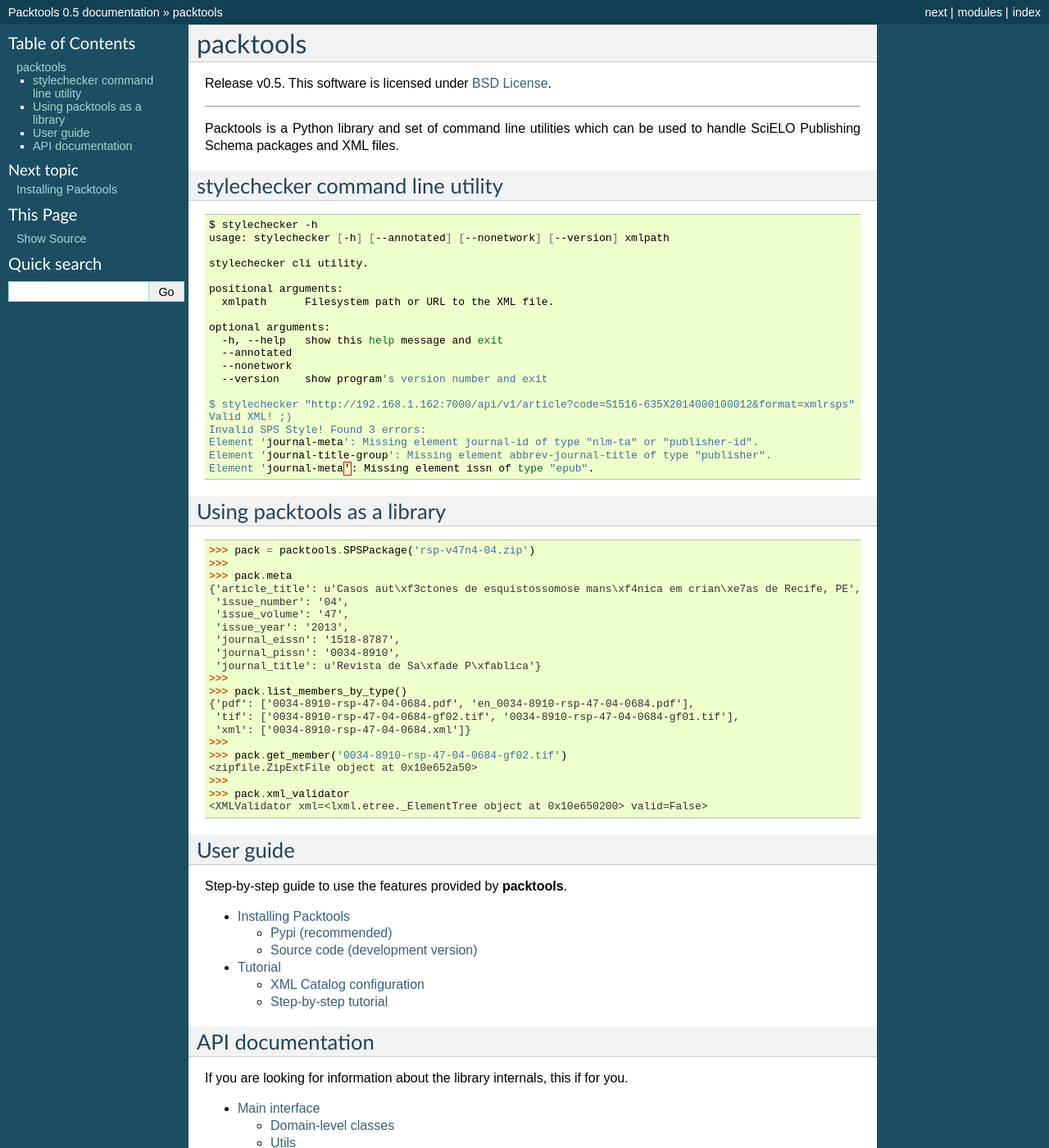
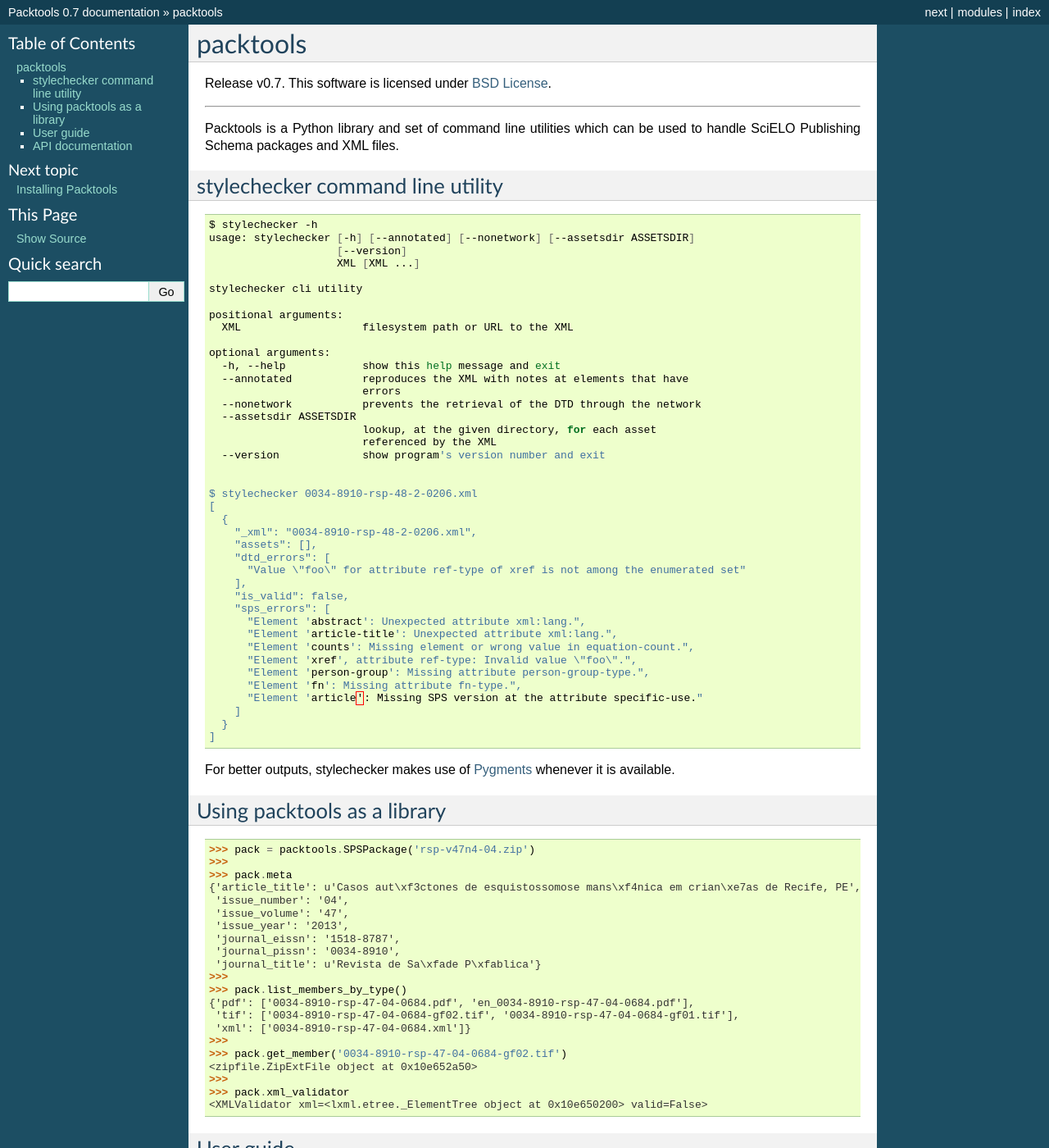
Before and after one commit to scieloorg/packtools, a Sphinx documentation site: the page built from docs/index.rst, in a window 1280 px wide and 1400 px high. Shown: the whole window at 82% size. Built offline with Sphinx 7.4.7, drawn with Linux system fonts in a browser that asks for light colours; some of the changed text lies outside the part shown.

Commit message:
Minor documentation improvements

```diff
--- a/docs/api.rst
+++ b/docs/api.rst
@@ -25,3 +25,4 @@
 -----
 
 .. autofunction:: packtools.XML
+.. autofunction:: packtools.utils.config_xml_catalog
--- a/docs/conf.py
+++ b/docs/conf.py
@@ -75,9 +75,9 @@
 # built documents.
 #
 # The short X.Y version.
-version = '0.5'
+version = packtools.__version__
 # The full version, including alpha/beta/rc tags.
-release = '0.5'
+release = version
 
 # The language for content autogenerated by Sphinx. Refer to documentation
 # for a list of supported languages.
--- a/docs/index.rst
+++ b/docs/index.rst
@@ -21,25 +21,50 @@
 .. code-block:: bash
 
     $ stylechecker -h
-    usage: stylechecker [-h] [--annotated] [--nonetwork] [--version] xmlpath
+    usage: stylechecker [-h] [--annotated] [--nonetwork] [--assetsdir ASSETSDIR]
+                        [--version]
+                        XML [XML ...]
 
-    stylechecker cli utility.
+    stylechecker cli utility
 
     positional arguments:
-      xmlpath      Filesystem path or URL to the XML file.
+      XML                   filesystem path or URL to the XML
 
     optional arguments:
-      -h, --help   show this help message and exit
-      --annotated
-      --nonetwork
-      --version    show program's version number and exit
+      -h, --help            show this help message and exit
+      --annotated           reproduces the XML with notes at elements that have
+                            errors
+      --nonetwork           prevents the retrieval of the DTD through the network
+      --assetsdir ASSETSDIR
+                            lookup, at the given directory, for each asset
+                            referenced by the XML
+      --version             show program's version number and exit
 
-    $ stylechecker "http://192.168.1.162:7000/api/v1/article?code=S1516-635X2014000100012&format=xmlrsps"
-    Valid XML! ;)
-    Invalid SPS Style! Found 3 errors:
-    Element 'journal-meta': Missing element journal-id of type "nlm-ta" or "publisher-id".
-    Element 'journal-title-group': Missing element abbrev-journal-title of type "publisher".
-    Element 'journal-meta': Missing element issn of type "epub".
+
+    $ stylechecker 0034-8910-rsp-48-2-0206.xml
+    [
+      {
+        "_xml": "0034-8910-rsp-48-2-0206.xml",
+        "assets": [],
+        "dtd_errors": [
+          "Value \"foo\" for attribute ref-type of xref is not among the enumerated set"
+        ],
+        "is_valid": false,
+        "sps_errors": [
+          "Element 'abstract': Unexpected attribute xml:lang.",
+          "Element 'article-title': Unexpected attribute xml:lang.",
+          "Element 'counts': Missing element or wrong value in equation-count.",
+          "Element 'xref', attribute ref-type: Invalid value \"foo\".",
+          "Element 'person-group': Missing attribute person-group-type.",
+          "Element 'fn': Missing attribute fn-type.",
+          "Element 'article': Missing SPS version at the attribute specific-use."
+        ]
+      }
+    ]
+
+
+For better outputs, stylechecker makes use of `Pygments <https://pypi.python.org/pypi/Pygments/>`_
+whenever it is available.
 
 
 Using packtools as a library
```
Also changed, not shown: 2 other files.
